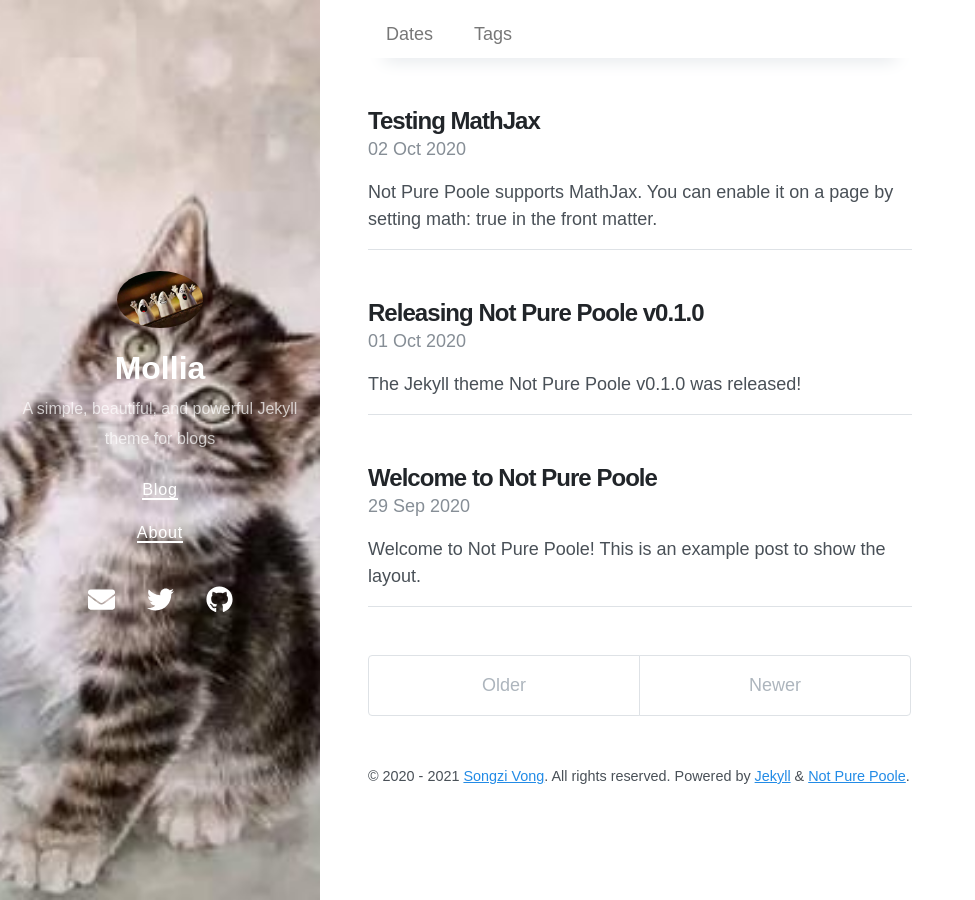
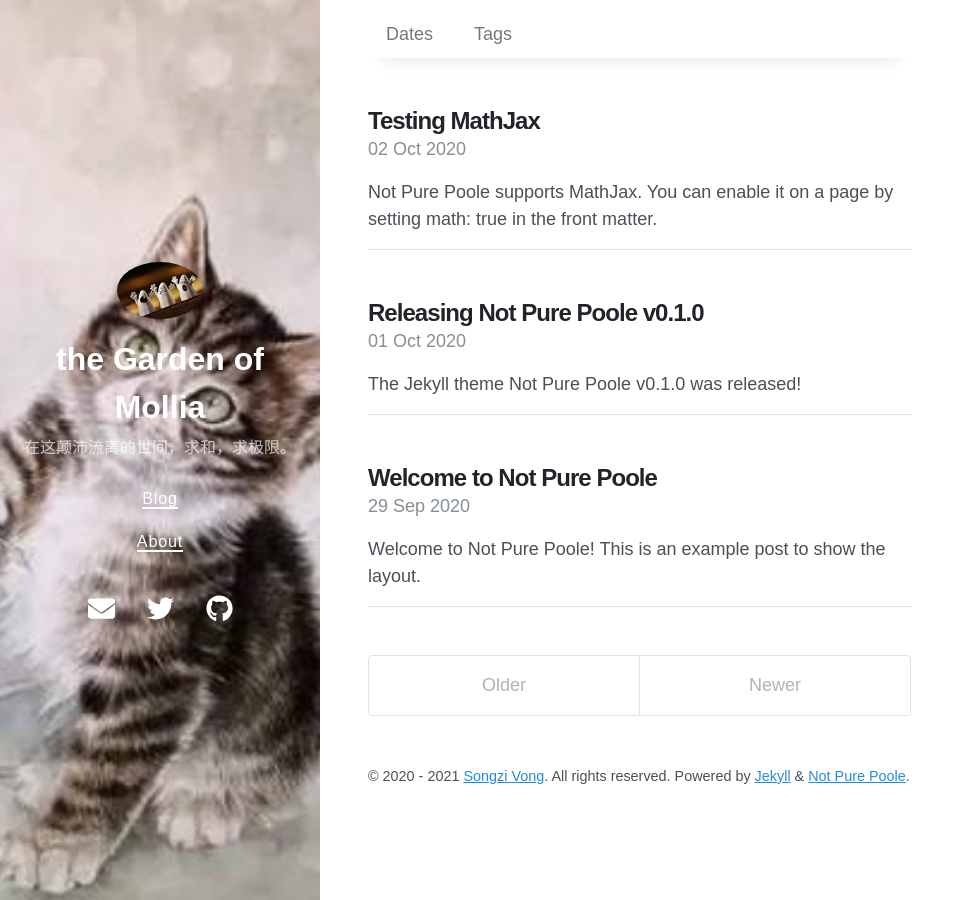
Before and after one commit to Mollia/Mollia.github.io, a Jekyll site: the page built from index.html, in a window 1280 px wide. Shown: the whole page, without its empty margins (0-975 px from the left). Built offline with Jekyll 4.4.1, drawn with Linux system fonts in a browser that asks for light colours; nearby versions of some CDN libraries; the list of posts is cut into pages by our own code.

Commit message:
description

```diff
--- a/_config.yml
+++ b/_config.yml
@@ -1,7 +1,7 @@
 # Setup
-title: Mollia
-description: A simple, beautiful, and powerful Jekyll theme for blogs
-url: https://vszhub.github.io
+title: the Garden of Mollia
+description: 在这颠沛流离的世间，求和，求极限。
+url: https://Mollia.github.io
 avatar: /avatar.jpg
 paginate: 5
 permalink: pretty
```
